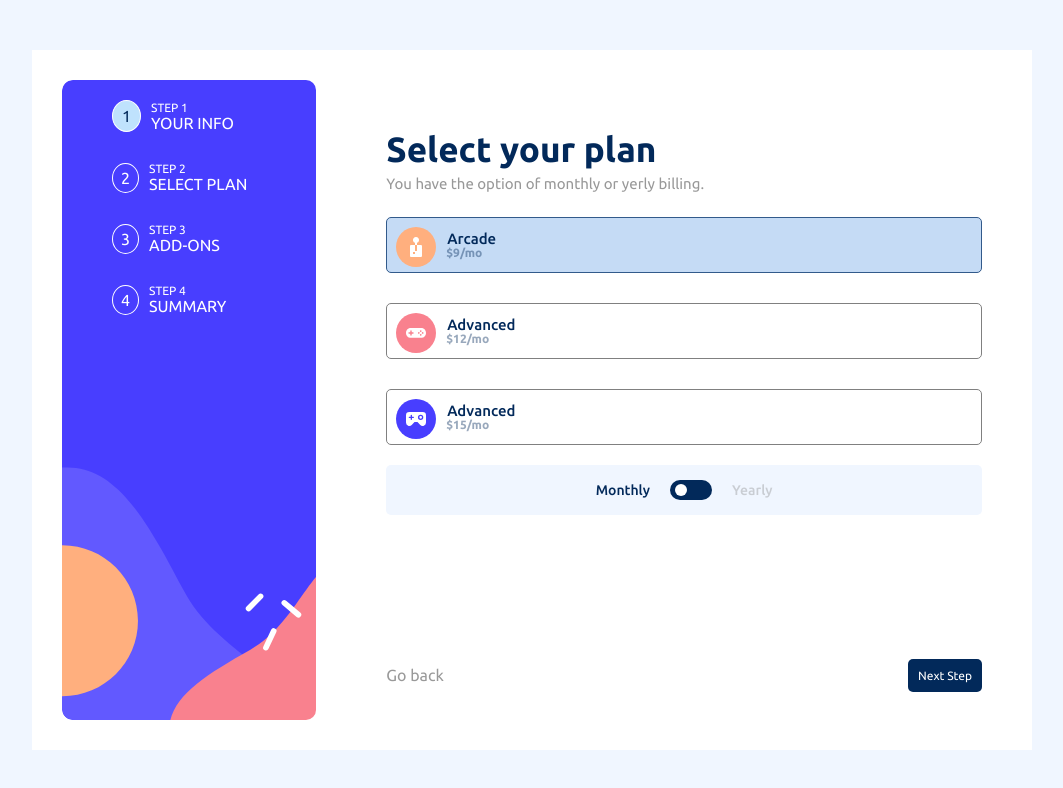
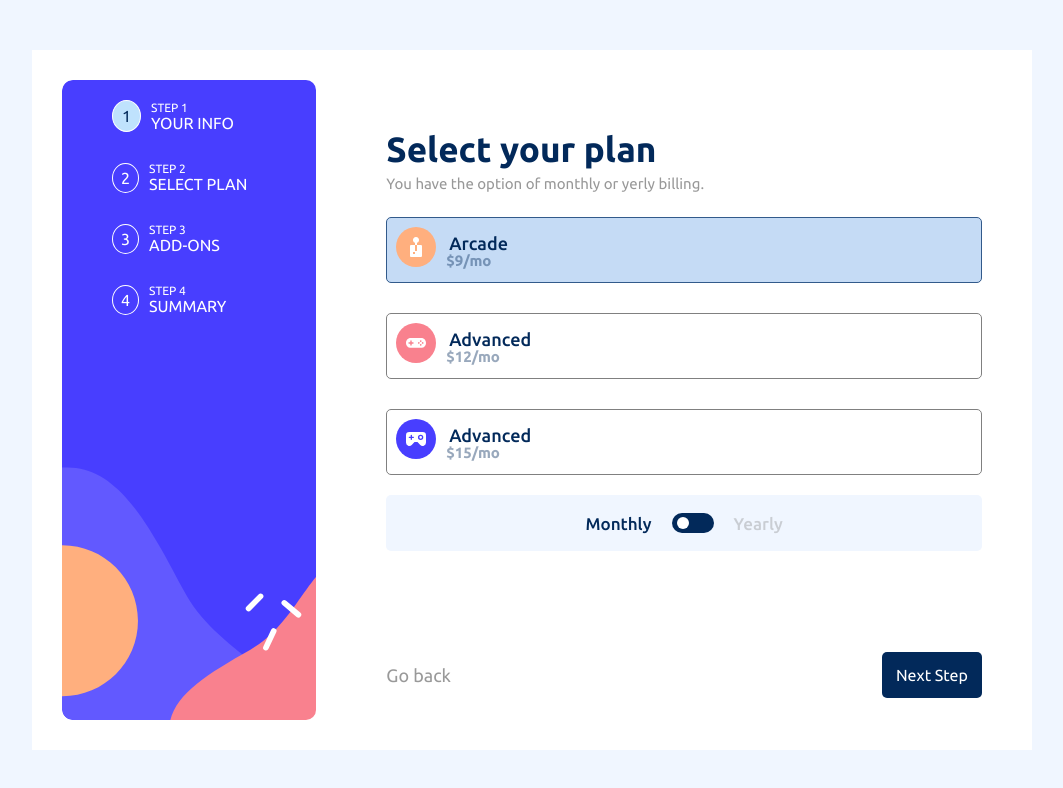
Before and after one commit to timita16/multiSetp-form, a React (Create React App) app: page /plan2 in a window 1280 px wide. Shown: the top 788 px of the page, without its empty margins (108-1171 px from the left). Built offline with nearby package versions, Linux system fonts and the light colour scheme.

Commit message:
fixing styles

```diff
--- a/src/components/views/buton/Button.module.css
+++ b/src/components/views/buton/Button.module.css
@@ -44,4 +44,11 @@
         margin: 0%;
         padding: 0%;
     }
+    .next {
+        font-size: 16px;
+        padding: 14px;
+    }
+    .back {
+        font-size: 18px;
+    }
 }
--- a/src/components/views/finishing up/FinishinUp.module.css
+++ b/src/components/views/finishing up/FinishinUp.module.css
@@ -72,4 +72,13 @@
         margin-top: 0%;
         margin-bottom: 25px;
     }
+    .plan, .informacion {
+        font-size: 16px;
+    }
+    .plan::after {
+        font-size: 14px;
+    }
+    .price, .price2 {
+        font-size: 18px;
+    }
 }
--- a/src/components/views/personalInfo/Personal.module.css
+++ b/src/components/views/personalInfo/Personal.module.css
@@ -49,7 +49,14 @@
         margin-bottom: 5px;
     }
     .subtitle {
+        font-size: 19px;
         margin-top: 0%;
         margin-bottom: 25px;
     }
+    .input {
+        height: 45px;
+    }
+    .label {
+        font-size: 17px;
+    }
 }
--- a/src/components/views/pickAddOns/Pick.module.css
+++ b/src/components/views/pickAddOns/Pick.module.css
@@ -154,4 +154,17 @@
         margin-top: 0%;
         margin-bottom: 25px;
     }
+    .label {
+        font-size: 18px;
+        padding: 13px 18px 25px 38px;
+    }
+    .labelMonth1::after, .labelText::before, .labelYear1::after {
+        font-size: 15px;
+    }
+    .labelMonth2::after, .labelText2::before, .labelYear2::after {
+        font-size: 15px;
+    }
+    .labelMonth3::after, .labelText3::before, .labelYear3::after {
+        font-size: 15px;
+    }
 }
--- a/src/components/views/plan/Plan.module.css
+++ b/src/components/views/plan/Plan.module.css
@@ -17,7 +17,6 @@
     align-items: center;
     position: relative;
 }
-
 .labelL {
     width: 100%;
     padding: 12px 20px 25px 60px;
@@ -28,7 +27,6 @@
     font-weight: 500;
     cursor: pointer;
 }
-
 .labelL::before {
     content: url("../../../assets/images/icon-arcade.svg");
     position: absolute;
@@ -203,4 +201,19 @@
         margin-top: 0%;
         margin-bottom: 25px;
     }
+    .labelL, .labelL2, .labelL3 {
+        padding: 15px 23px 28px 62px;
+        font-size: 18px;
+        font-weight: 500;
+        cursor: pointer;
+    }
+    .labelL::after, .labelL2::after, .labelL3::after {
+        font-size: 15px
+    }
+    .divPlan {
+        padding: 18px;
+    }
+    .labelPlan {
+        font-size: 17px;
+    }
 }
```
